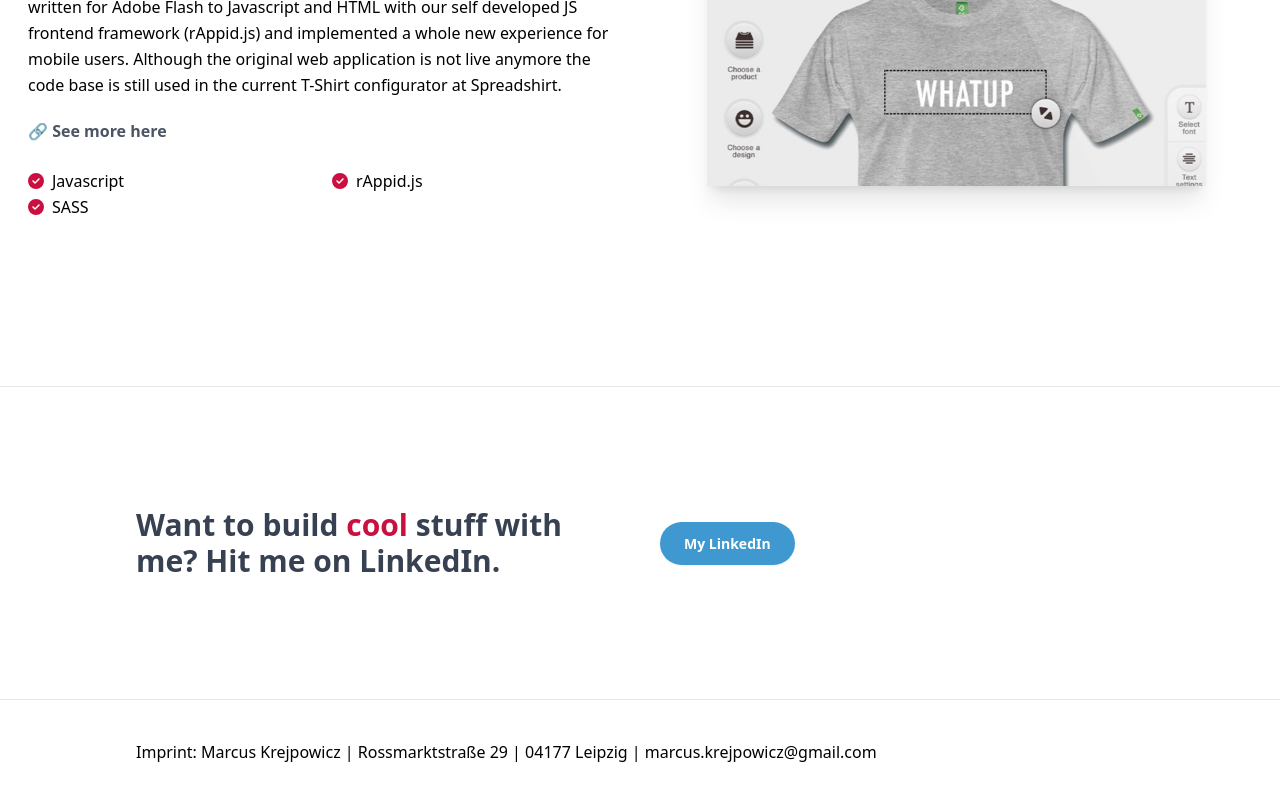
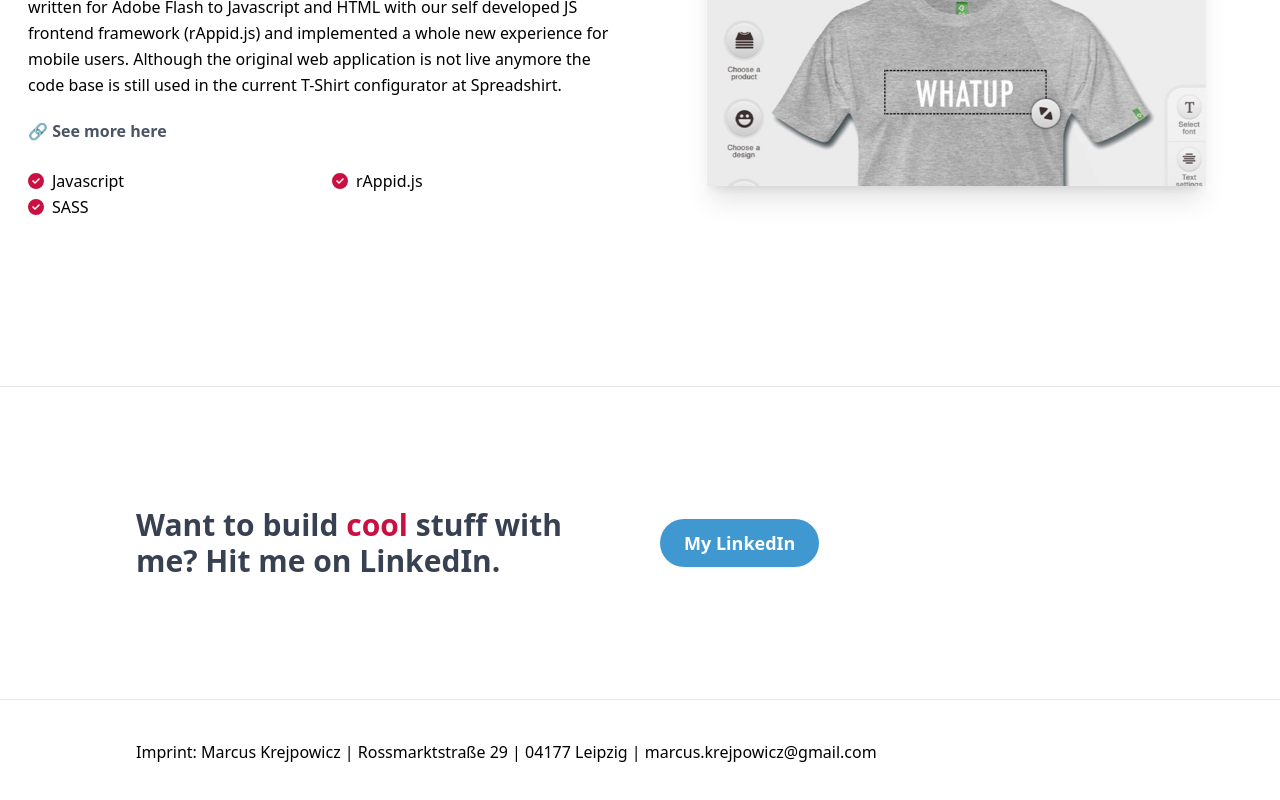
Before and after one commit to krebbl/mkr-portfolio, a Next.js app: page / in a window 1280 px wide. Shown: the part 3318-4118 px from the top of the page. Built offline with nearby package versions, Linux system fonts and the light colour scheme.

Commit message:
use large text for linked in button

```diff
--- a/components/Contact.js
+++ b/components/Contact.js
@@ -8,7 +8,7 @@ export default function Contact() {
                     me on LinkedIn.</h3>
             </div>
             <div>
-                <a href={"https://www.linkedin.com/in/marcus-krejpowicz-33a72038"} className="px-6 py-3 text-lg font-semibold text-sm bg-[#4098D1] text-white rounded-full shadow-sm">My LinkedIn</a>
+                <a href={"https://www.linkedin.com/in/marcus-krejpowicz-33a72038"} className="px-6 py-3 text-lg font-semibold text-lg bg-[#4098D1] text-white rounded-full shadow-sm">My LinkedIn</a>
             </div>
         </div>
     </div>)
```
